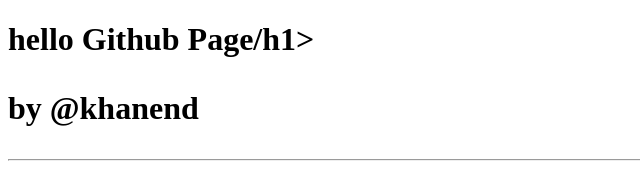
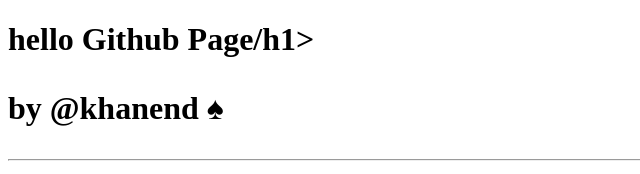
Before and after one commit to khanend/khanend.github.io, a plain HTML site: page index.html in a window 1280 px wide. Shown: the top 174 px of the page, 0-640 px from the left. Drawn offline with Linux system fonts and the light colour scheme.

Commit message:
Add files via upload

```diff
--- a/index.html
+++ b/index.html
@@ -5,7 +5,7 @@
 </head>
 <body>
 	<h1>hello Github Page/h1>
-	<p>by @khanend</p>
+	<p>by @khanend <b>&#9824;</b></p>
 	<hr>
 	<div>Disvision 1</div>
 	<div>Disvision &nbsp;&nbsp;&nbsp;2</div>
```
